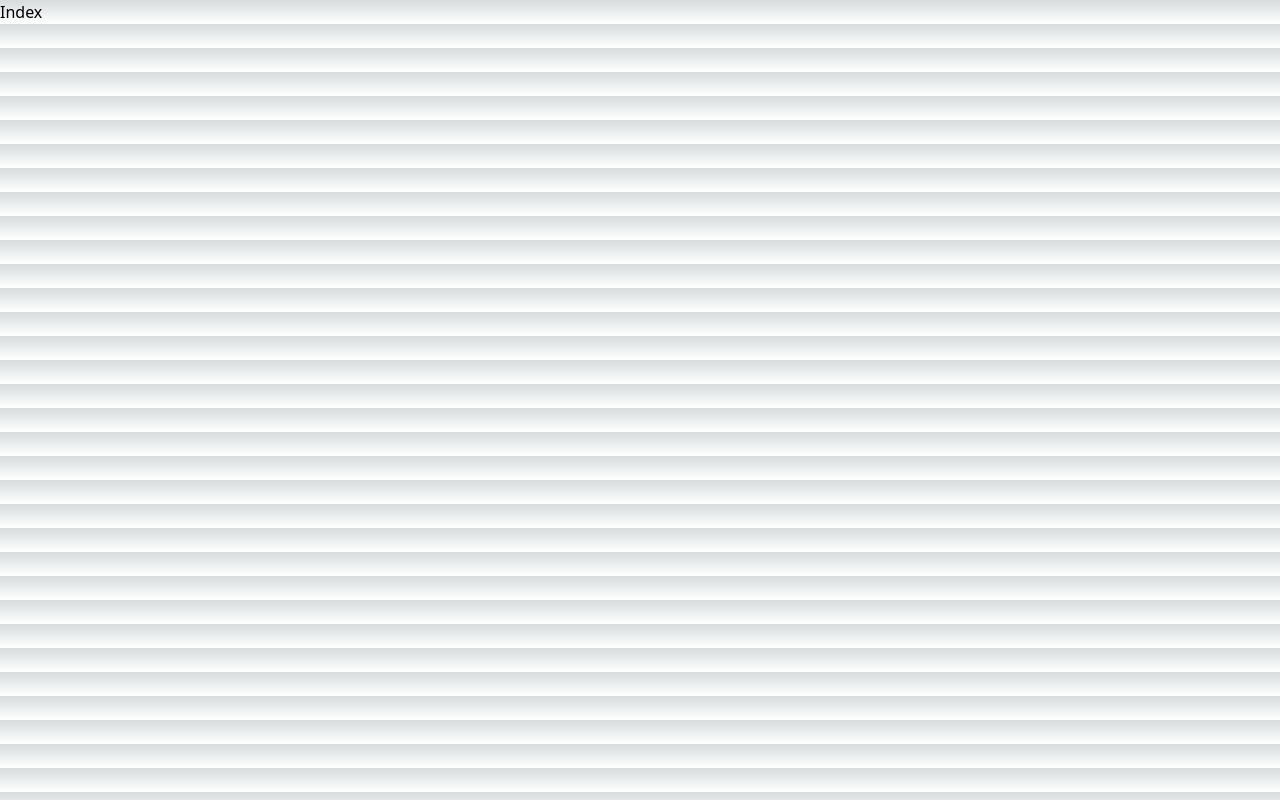
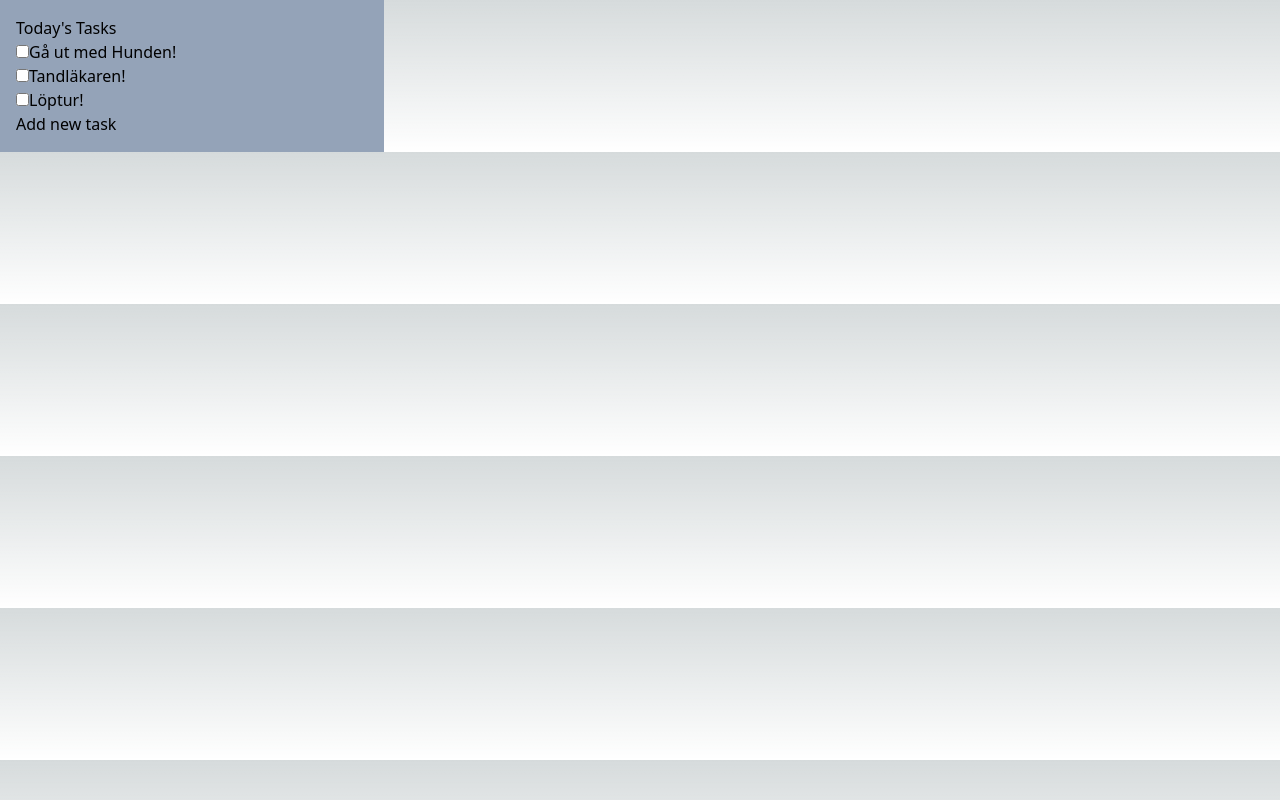
Before and after one commit to FredrikEkmark/planpal-beta, a Next.js app: page / in a window 1280 px wide. Built offline with nearby package versions, Linux system fonts and the light colour scheme.

Commit message:
Finished adding basic today's Tasks

```diff
--- /dev/null
+++ b/components/displayTask.tsx
@@ -0,0 +1,36 @@
+import Link from "next/link"
+
+interface Item {
+  id: number
+  title: string
+}
+
+interface Props {
+  data: Item[]
+}
+
+const DisplayTasks = (props: Props) => {
+  const data = props.data
+  const titles = data.map((item) => (
+    <div key={item.id}>
+      <input
+        type="checkbox"
+        id={`task_${item.id}`}
+        name={item.title}
+        value={item.id}
+      />
+      <label htmlFor={`task_${item.id}`}>{item.title}</label>
+    </div>
+  ))
+  return (
+    <div className="max-w-sm bg-slate-400 p-4">
+      <div>Today's Tasks</div>
+      {titles}
+      <div>
+        <Link href="/taskpage/addTask">Add new task</Link>
+      </div>
+    </div>
+  )
+}
+
+export default DisplayTasks
--- /dev/null
+++ b/components/tempGetTaskData.tsx
@@ -0,0 +1,27 @@
+import React, { useState } from "react"
+
+function tempGetTaskData() {
+  const [tasksList, setTasksList] = useState([
+    {
+      id: 1,
+      title: "Gå ut med Hunden!",
+      description: "Gå ut med hunden så den inte blir fet",
+      date: 20230328,
+    },
+    {
+      id: 2,
+      title: "Tandläkaren!",
+      description: "Fixa tänderna",
+      date: 20230328,
+    },
+    {
+      id: 3,
+      title: "Löptur!",
+      description: "Spring lite så du inte blir fet",
+      date: 20230328,
+    },
+  ])
+  return tasksList
+}
+
+export default tempGetTaskData
--- a/pages/index.tsx
+++ b/pages/index.tsx
@@ -1,9 +1,16 @@
 import { NextPage } from "next"
+import DisplayTasks from "@/components/displayTask"
+import { useState } from "react"
+import tempGetTaskData from "@/components/tempGetTaskData"
 
 interface Props {}
 
 const Index: NextPage<Props> = ({}) => {
-  return <div>Index</div>
+  return (
+    <div>
+      <DisplayTasks data={tempGetTaskData()}></DisplayTasks>
+    </div>
+  )
 }
 
 export default Index
--- /dev/null
+++ b/pages/taskpage/addTask.tsx
@@ -0,0 +1,9 @@
+import { NextPage } from "next"
+
+interface Props {}
+
+const AddTask: NextPage<Props> = ({}) => {
+  return <div>Add New Task</div>
+}
+
+export default AddTask
```
